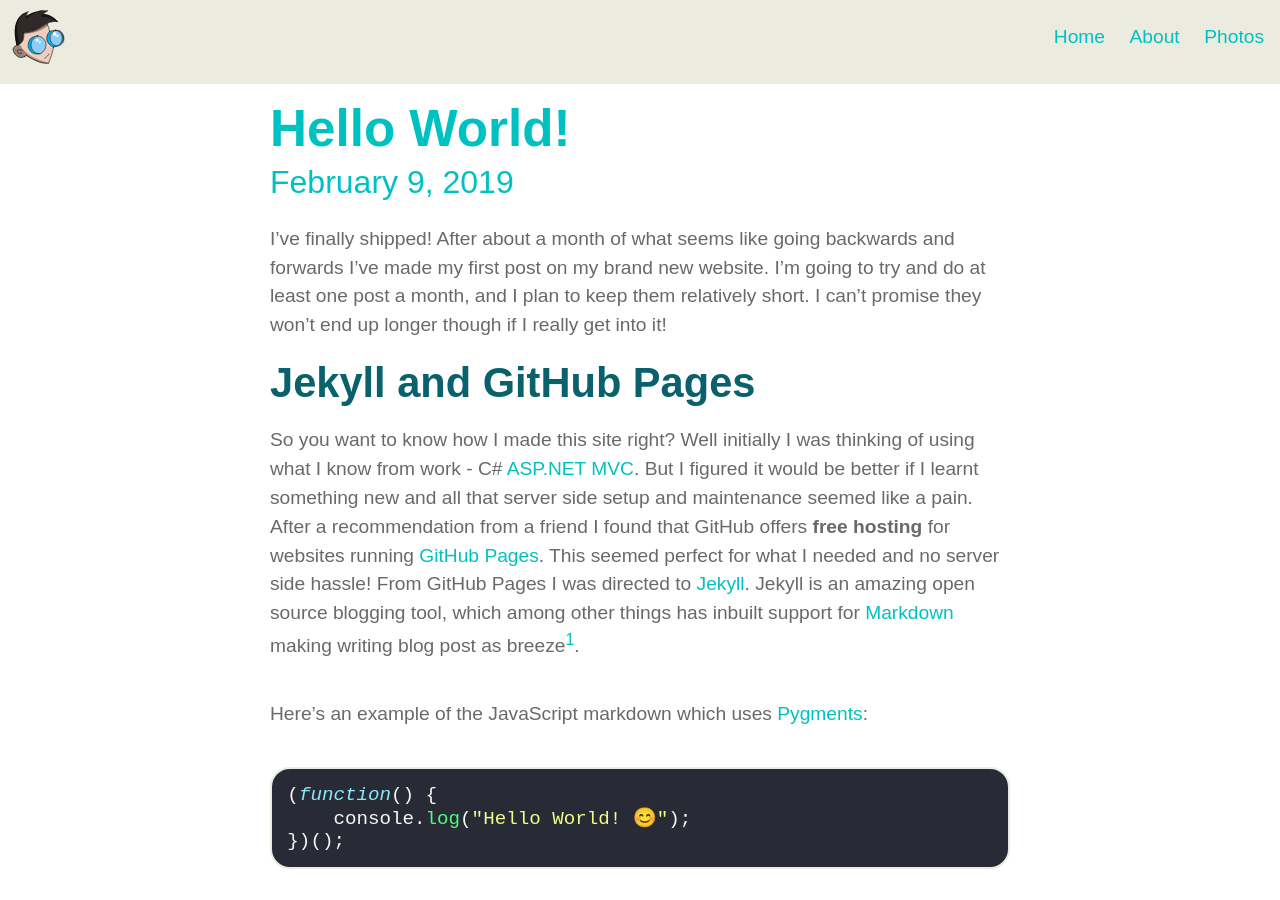
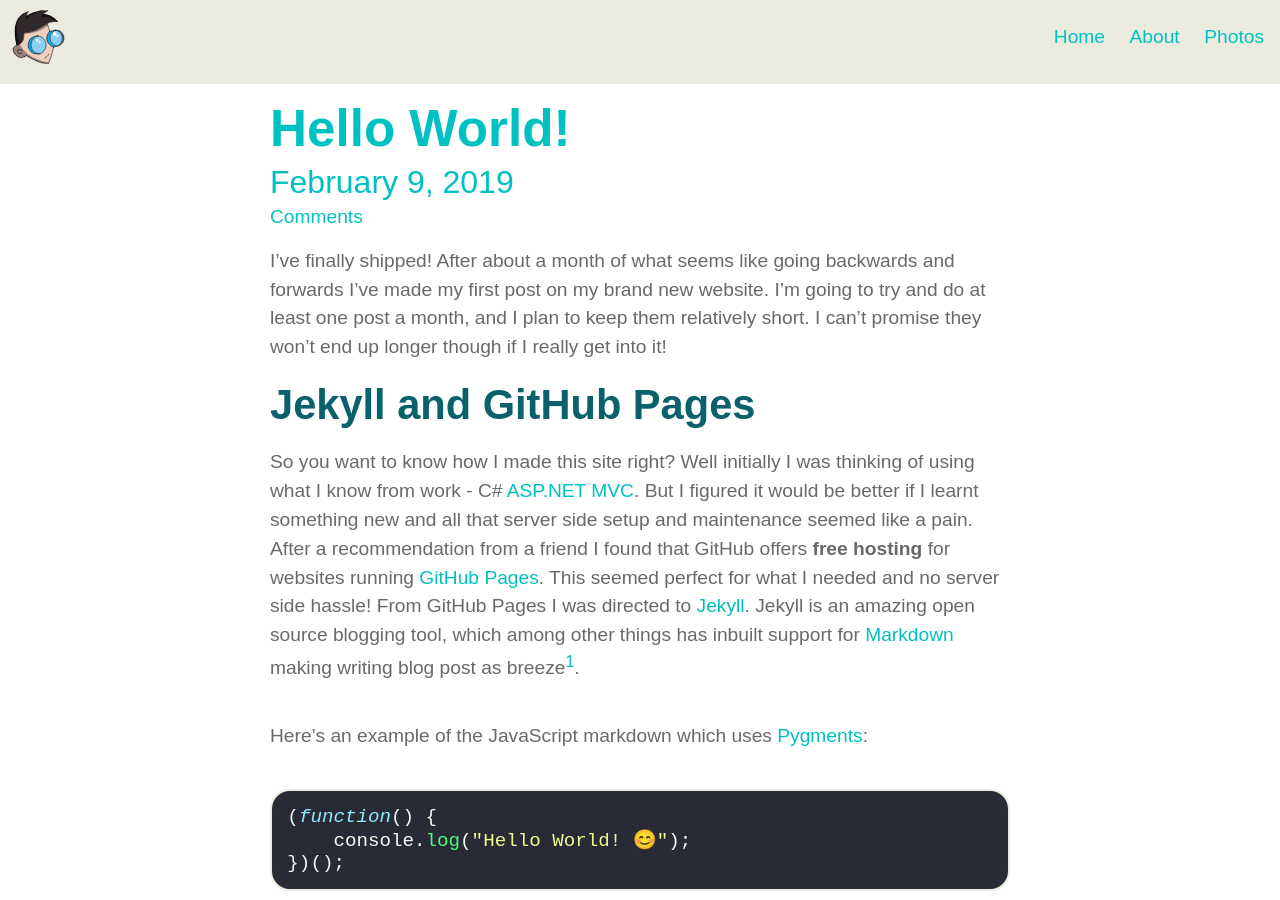
Before and after one commit to george-pearson/website-jekyll, a Jekyll site: the page built from _posts/2019-02-09-hello-world.md, in a window 1280 px wide and 900 px high. Built offline with Jekyll 4.4.1, drawn with Linux system fonts in a browser that asks for light colours; comment, search, counter and statistics services are not loaded.

Commit message:
Add comments

```diff
--- a/_layouts/post.html
+++ b/_layouts/post.html
@@ -6,10 +6,12 @@ comments: true
     <div class="post-header">
         <h1>{{ page.title }}</h1>
         <p class="post-date">{{ page.date | date: '%B %-d, %Y' }}</p>
+        <a href="{{site.url}}{{page.url}}#disqus_thread">Comments</a>
     </div>
     {{ content }}
     <div id="disqus_thread"></div>
 </section>
+<script id="dsq-count-scr" src="//georgepearson-co-uk.disqus.com/count.js" async></script>
 <script>
     var disqus_config = function () {
     this.page.url = "{{site.url}}{{page.url}}";
```
